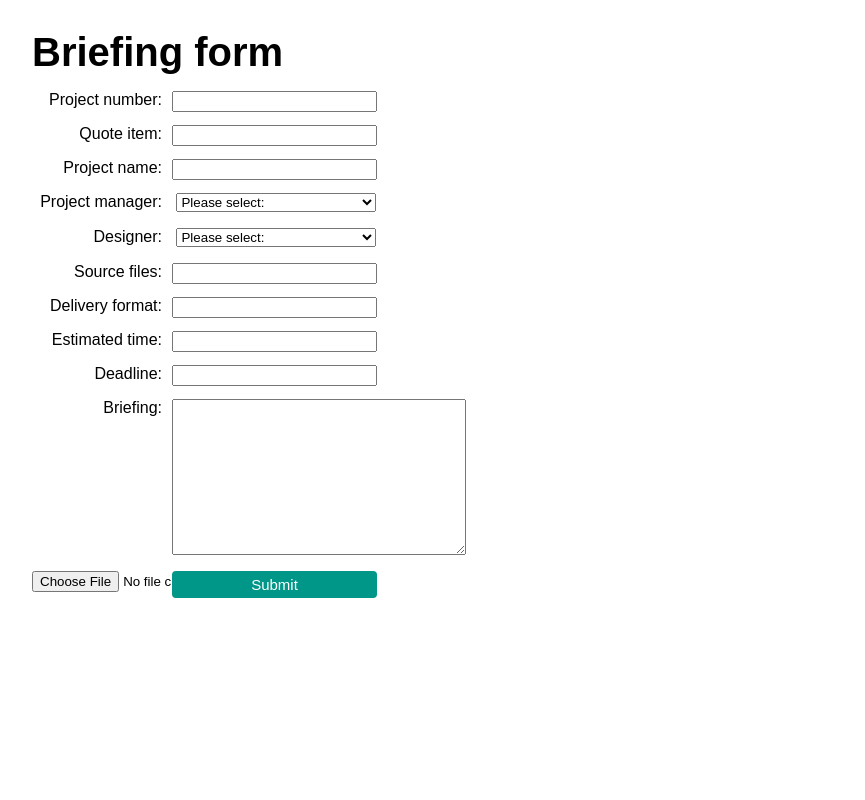
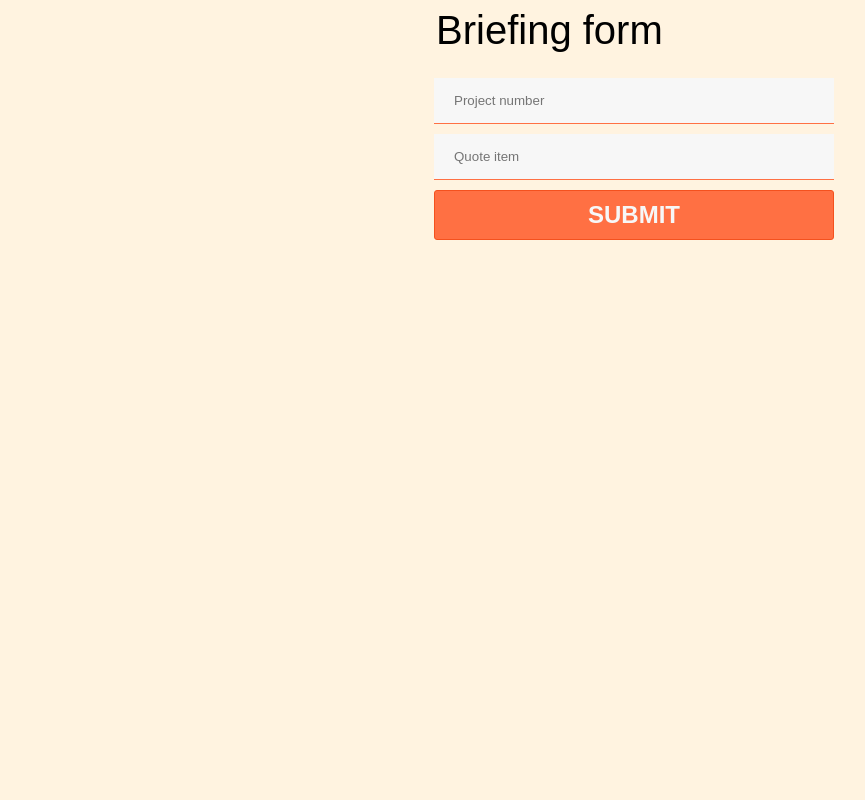
Before and after one commit to Bilters/jobQueue, a PHP site: page /modals/briefingForm.html in a window 1280 px wide. Shown: the whole page, without its empty margins (6-871 px from the left). Run offline with PHP 8.4, Linux system fonts and the light colour scheme.

Commit message:
BriefingForm styling & more functionality
Projectnumbers now completely fixed

```diff
--- a/modals/briefingForm.html
+++ b/modals/briefingForm.html
@@ -1,82 +1,56 @@
-<script src="briefingCheck.js"></script>
+<script src="js/briefingCheck.js"></script>
 <link rel="stylesheet" type="text/css" href="style/style.css">
-<h1>Briefing form</h1>
+<link rel="stylesheet" type="text/css" href="style/briefingForm.css">
+<link href="https://maxcdn.bootstrapcdn.com/font-awesome/4.7.0/css/font-awesome.min.css">
+<div class="briefingContainer">
     <form onsubmit="return validate()" method="POST" name="jobCreation" action="index.html">
-    <p>
+        <legend>Briefing form</legend>
+
         <label for="projectNumber">
-                <span>Project number: </span>
-                <input type="text" id="projectNumber" name="projectNumber" required maxlength="6"/>
+        <input type="text" id="projectNumber" name="projectNumber" required maxlength="6" placeholder="Project number"/>
+        <i class="fa fa-tasks input-icon" aria-hidden="true"></i>
     </label>
-    </p>
-    <p>
         <label for="quoteItem">
-                <span>Quote item: </span>
-                <input type="numbers" id="quoteItem" name="quoteItem" required maxlength="2" />
+        <input type="number" id="quoteItem" name="quoteItem" required maxlength="2" placeholder="Quote item"/>
     </label>
-    </p>
-    <p>
-        <label for="projectName">
-                <span>Project name: </span>
-                <input type="text" id="projectName" name="projectName" required autocomplete="on"/>
+        <!-- <label for="projectName">
+        <input type="text" id="projectName" name="projectName" required autocomplete="on" placeholder="Project name"/>
     </label>
-    </p>
-    <p>
         <label for="projectManager">
-            <span>Project manager: </span>
         <select required id="projectManager" name="projectManager">
-                <option value="" disabled hidden selected>Please select:</option>
-                <option value="pm-MaKo">ProjectManager MK</option>
-                <option value="pm-LvG">ProjectManager LvG</option>
-                <option value="pm-MaNe">ProjectManger MN</option>
+            <option value="" disabled hidden selected>Project manager</option>
+            <option value="pm-MaKo">MK</option>
+            <option value="pm-LvG">LvG</option>
+            <option value="pm-MaNe">MN</option>
         </select>
     </label>
-    </p>
-    <p>
         <label for="designer">
-            <span>Designer: </span>
         <select id="designer" name="designer">
-                <option value="" disabled hidden selected>Please select:</option>
+            <option value="" disabled hidden selected>Designer</option>
             <option value="ds-SaNi">SaNi</option>
             <option value="ds-MoRa">MoRa</option>
             <option value="ds-RvG">RvG</option>
             <option value="ds-LdB">LdB</option>
         </select>
     </label>
-    </p>
-    <p>
         <label for="sourceFiles">
-            <span>Source files: </span>
-            <input type="text" id="sourceFiles" name="sourceFiles" required autocomplete="on"/>
+        <input type="text" id="sourceFiles" name="sourceFiles" required autocomplete="on" placeholder="Source files"/>
     </label>
-    </p>
-    <p>
-        <label for="deliveryFormat">
-            <span>Delivery format: </span>
-            <input type="text" id="deliveryFormat" name="deliveryFormat" required autocomplete="on"/>
+        <label>
+        <input type="text" id="deliveryFormat" name="deliveryFormat" required autocomplete="on" placeholder="Delivery format" />
     </label>
-    </p>
-    <p>
         <label for="estimatedTime">
-            <span>Estimated time: </span>
-            <input type="number" id="estimatedTime" name="estimatedTime" required min="0.25" step="0.25"/>
+        <input type="number" id="estimatedTime" name="estimatedTime" required min="0.25" step="0.25" placeholder="Estimated time"/>
     </label>
-    </p>
-    <p>
         <label for="deadline">
-            <span>Deadline: </span>
-            <input type="text" id="deadline" name="deadline" required/>
+        <input type="text" id="deadline" name="deadline" required placeholder="Deadline"/>
     </label>
-    </p>
-    <p>
         <label for="briefing">
-            <span class="briefing-span">Briefing: </span>
-            <textarea id="briefing" name="briefing" rows="10" cols="34" required></textarea>
-        </label>
-    </p>
-    <p>
-        <label for="briefing">
-            <input type="file" />
-        </label>
-    </p>
+        <textarea id="briefing" name="briefing" rows="10" cols="34" required placeholder="Briefing"></textarea>
+    </label> -->
+        <!-- <label for="attachment">
+        <input type="file" name="attachment"/>
+    </label> -->
         <input type="submit" id="submitForm" />
 </form>
+</div>
--- a/modals/briefingCheck.js
+++ b/modals/js/briefingCheck.js
@@ -6,8 +6,12 @@ function checkProjectNumber() {
     var isValid = true;
     var projectNumber = document.jobCreation.projectNumber.value;
     var dateGeneration = new Date();
+    var month = dateGeneration.getMonth() + 1;
+    if (month < 9) {
+        month = "0" + month;
+    }
     var loProjectNumber = 120000;
-    var hiProjectNumber = dateGeneration.getYear() - 100 + "" + dateGeneration.getMonth() + 1 + "" + 99;
+    var hiProjectNumber = dateGeneration.getYear() - 100 + "" + month + "" + 99;
 
     if (isNaN(projectNumber)) {
         isValid = false;
@@ -15,7 +19,16 @@ function checkProjectNumber() {
     } else
     if (projectNumber < loProjectNumber || projectNumber > hiProjectNumber) {
         isValid = false;
-        alert("This is not a project Number");
+        alert("This is not a project number");
+    } else
+    if (projectNumber[2] > 1) {
+        isValid = false;
+        alert("This is not a project number");
+    } else
+    if (projectNumber[2] + "" + projectNumber[3] > 12) {
+        isValid = false;
+        alert("This is not a project number");
+
     }
     return isValid;
 }
--- /dev/null
+++ b/modals/style/briefingForm.css
@@ -0,0 +1,101 @@
+* {
+    border: none;
+    background: #FFF3E0;
+}
+
+form {
+    font-family: 'Raleway', sans-serif;
+    font-weight: 300;
+    width: 400px;
+    min-width: 100px;
+    margin: 0 auto;
+    position: relative;
+}
+
+legend {
+    font-weight: 300;
+    font-size: 40px;
+    margin-bottom: 20px;
+}
+
+::-webkit-input-placeholder {
+    text-shadow: 1px 1px 1px #f7f7f7;
+    font-weight: bold;
+    font-family: 'Raleway', sans-serif;
+    font-weight: 500;
+}
+
+::-moz-placeholder {
+    text-shadow: 0 1px 1px #f7f7f7;
+    font-weight: bold;
+    font-family: 'Raleway', sans-serif;
+    font-weight: 500;
+}
+
+:-ms-input-placeholder {
+    text-shadow: 0 1px 1px #f7f7f7;
+    font-weight: bold;
+    font-family: 'Raleway', sans-serif;
+    font-weight: 500;
+}
+
+form input[type=text], [type=number] {
+    font-family: 'Raleway', sans-serif;
+    font-weight: 500;
+    padding: 15px 20px;
+    margin: 5px auto;
+    background-color: #f7f7f7;
+    border-bottom: 1px solid #FF7043;
+    width: 100%;
+    -webkit-box-sizing: border-box;
+    -moz-box-sizing: border-box;
+    -ms-box-sizing: border-box;
+    box-sizing: border-box;
+}
+
+form input[type=text]:active, .placeholder textarea form input[type=text]:focus {
+    outline: none;
+    border-color: silver;
+    background-color: #f7f7f7;
+}
+
+form input[type=number]:active, .placeholder textarea form input[type=number]:focus {
+    outline: none;
+    border-color: silver;
+    background-color: #f7f7f7;
+}
+
+form input[type=submit] {
+    font-family: 'Raleway', sans-serif;
+    font-weight: 500;
+    text-transform: uppercase;
+    outline: none;
+    -webkit-box-sizing: border-box;
+    -moz-box-sizing: border-box;
+    -ms-box-sizing: border-box;
+    box-sizing: border-box;
+    width: 100%;
+    background-color: #FF7043;
+    padding: 10px;
+    color: #f7f7f7;
+    border: 1px solid #F4511E;
+    border-radius: 3px;
+    font-size: 1.5em;
+    font-weight: bold;
+    margin-top: 5px;
+    cursor: pointer;
+    position: relative;
+    top: 0;
+}
+
+select, textarea {
+    font-family: 'Raleway', sans-serif;
+    font-weight: 300;
+    border-bottom: 1px solid #FF7043;
+    border-radius: 0px;
+    color: #555;
+    width: 100%;
+    background-color: #f7f7f7;
+    font-size: inherit;
+    margin: 5px auto;
+}
--- a/modals/style/style.css
+++ b/modals/style/style.css
@@ -6,45 +6,3 @@ h1 {
     font-size: 2.5em;
     margin: 30px 0 0 30px;
 }
-
-label span {
-    width: 130px;
-    text-align: right;
-}
-
-select {
-    width: 200px;
-}
-
-#projectManager option {
-    padding-left: -2px;
-}
-
-.briefing-span {
-    float: left;
-}
-
-form {
-    margin: 0 0 100px 30px;
-}
-
-span {
-    display: inline-block;
-    margin-right: 10px;
-}
-
-input {
-    position: absolute;
-    float: right;
-    width: 205px;
-}
-
-#submitForm {
-    background-color: #009688;
-    color: white;
-    border: none;
-    border-radius: 4px;
-    font-size: 15px;
-    padding: 5px 20px;
-    margin-left: 140px;
-}
```
Lines whose indentation alone changed are shown as unchanged.
